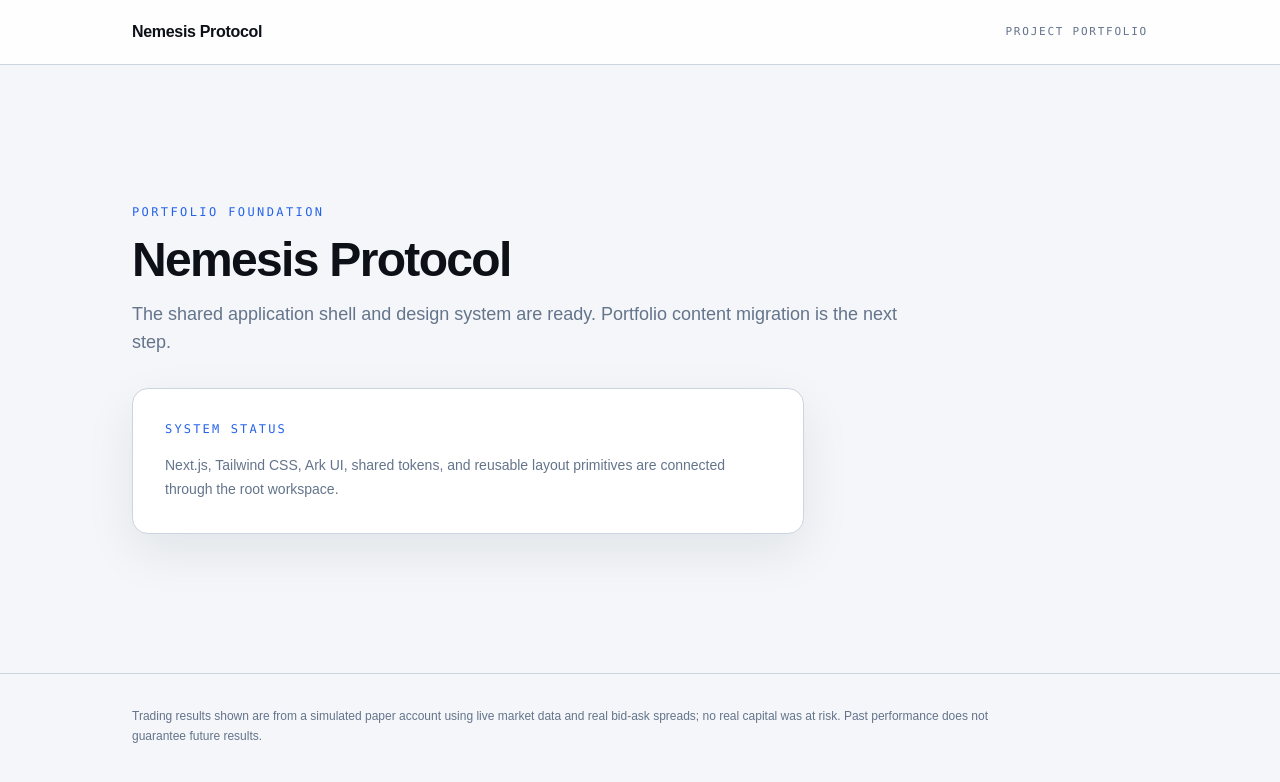
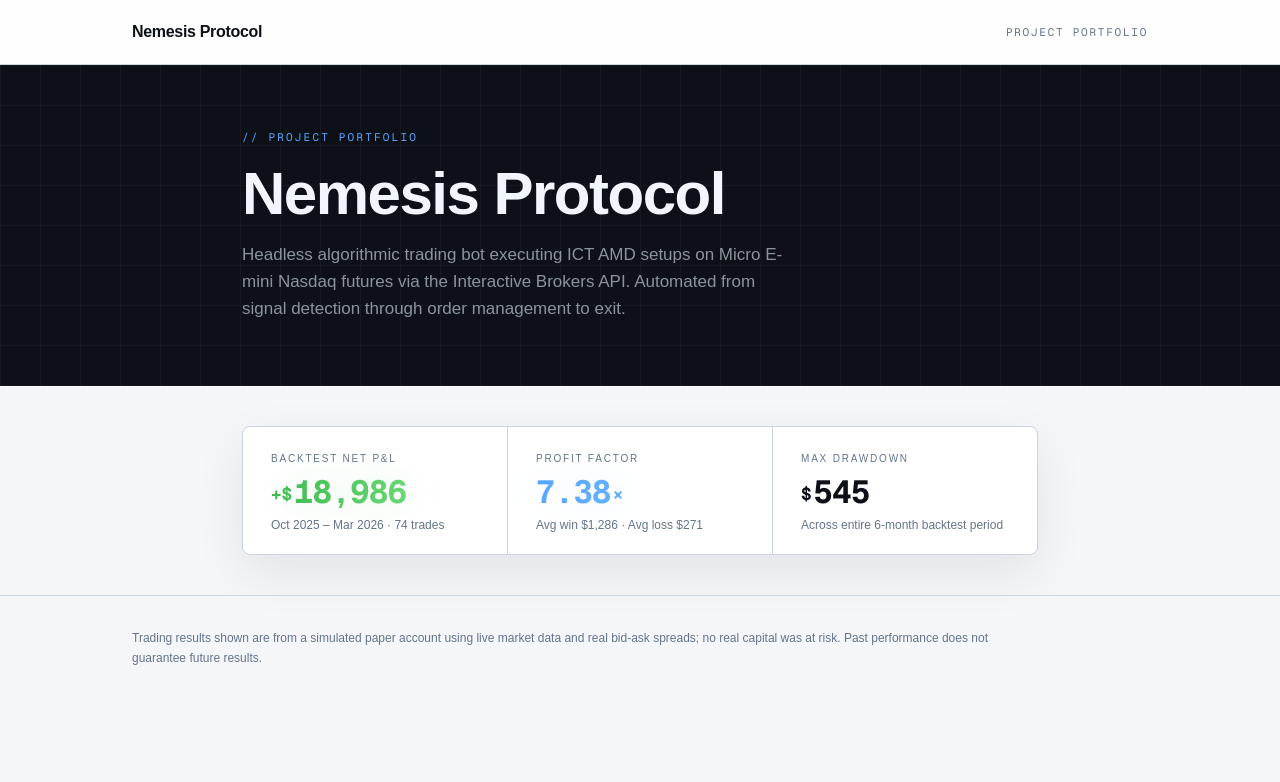
Before and after one commit to stoic474-afk/Trading-portfolio, a Next.js app in the folder apps/site/: page / in a window 1280 px wide. Shown: the top 782 px of the page. Built offline with nearby package versions, Linux system fonts and the light colour scheme.

Commit message:
metrics section

```diff
--- a/apps/site/src/app/globals.css
+++ b/apps/site/src/app/globals.css
@@ -1,4 +1,8 @@
 @import "tailwindcss";
+
+@theme inline {
+  --font-mono: var(--font-geist-mono), ui-monospace, "Cascadia Code", monospace;
+}
 
 :root {
   color-scheme: light;
--- a/apps/site/src/app/layout.tsx
+++ b/apps/site/src/app/layout.tsx
@@ -1,6 +1,12 @@
 import type { Metadata, Viewport } from "next";
+import { Geist_Mono } from "next/font/google";
 import { siteConfig } from "@/config/site";
 import "./globals.css";
+
+const geistMono = Geist_Mono({
+  subsets: ["latin"],
+  variable: "--font-geist-mono",
+});
 
 export const metadata: Metadata = {
   applicationName: siteConfig.name,
@@ -31,7 +37,7 @@
 
 export default function RootLayout({ children }: LayoutProps<"/">) {
   return (
-    <html lang="en">
+    <html className={geistMono.variable} lang="en">
       <body>{children}</body>
     </html>
   );
--- a/apps/site/src/app/page.tsx
+++ b/apps/site/src/app/page.tsx
@@ -1,27 +1,42 @@
 import { Shell } from "@/components/layout/shell";
-import { Section } from "@/components/ui/section";
-import { Stack } from "@/components/ui/stack";
-import { Surface } from "@/components/ui/surface";
+import { Hero, type HeroProps } from "@/components/sections/hero";
+import { type PerformanceMetric, PerformanceMetrics } from "@/components/sections/performance-metrics";
+import { siteConfig } from "@/config/site";
+
+const heroContent = {
+  title: siteConfig.name,
+  eyebrow: siteConfig.eyebrow,
+  description: siteConfig.description,
+} satisfies HeroProps;
+
+const performanceMetrics = [
+  {
+    label: "Backtest Net P&L",
+    prefix: "+$",
+    value: "18,986",
+    description: "Oct 2025 – Mar 2026 · 74 trades",
+    tone: "positive",
+  },
+  {
+    label: "Profit Factor",
+    value: "7.38",
+    suffix: "×",
+    description: "Avg win $1,286 · Avg loss $271",
+    tone: "accent",
+  },
+  {
+    label: "Max Drawdown",
+    prefix: "$",
+    value: "545",
+    description: "Across entire 6-month backtest period",
+  },
+] satisfies readonly PerformanceMetric[];
 
 export default function Home() {
   return (
     <Shell>
-      <Section
-        eyebrow="Portfolio foundation"
-        title="Nemesis Protocol"
-        description="The shared application shell and design system are ready. Portfolio content migration is the next step."
-        className="flex min-h-[calc(100svh-12rem)] items-center"
-      >
-        <Surface className="max-w-2xl">
-          <Stack gap="sm">
-            <p className="font-mono text-[var(--color-accent)] text-xs uppercase tracking-[0.18em]">System status</p>
-            <p className="text-[var(--color-muted)] text-sm leading-6">
-              Next.js, Tailwind CSS, Ark UI, shared tokens, and reusable layout primitives are connected through the
-              root workspace.
-            </p>
-          </Stack>
-        </Surface>
-      </Section>
+      <Hero {...heroContent} />
+      <PerformanceMetrics metrics={performanceMetrics} />
     </Shell>
   );
 }
--- /dev/null
+++ b/apps/site/src/components/sections/hero.tsx
@@ -0,0 +1,32 @@
+import type { CSSProperties } from "react";
+import { Container } from "../ui/container";
+
+export type HeroProps = {
+  readonly description: string;
+  readonly eyebrow: string;
+  readonly title: string;
+};
+
+const gridStyle = {
+  backgroundImage:
+    "linear-gradient(rgba(255, 255, 255, 0.03) 1px, transparent 1px), linear-gradient(90deg, rgba(255, 255, 255, 0.03) 1px, transparent 1px)",
+  backgroundSize: "40px 40px",
+} satisfies CSSProperties;
+
+export function Hero({ description, eyebrow, title }: HeroProps) {
+  return (
+    <header className="relative overflow-hidden bg-[#0d1117] py-11 text-[#e6edf3] sm:py-16">
+      <div aria-hidden="true" className="pointer-events-none absolute inset-0" style={gridStyle} />
+      <Container className="relative" size="narrow">
+        <p className="mb-4 font-mono text-[#58a6ff] text-[0.6875rem] uppercase tracking-[0.2em]">
+          {"// "}
+          {eyebrow}
+        </p>
+        <h1 className="mb-4 font-bold text-[#f0f6fc] text-[clamp(2.25rem,6vw,3.75rem)] leading-[1.05] tracking-[-0.025em]">
+          {title}
+        </h1>
+        <p className="max-w-[35rem] text-[#8b949e] text-[1.0625rem] leading-[1.6]">{description}</p>
+      </Container>
+    </header>
+  );
+}
--- /dev/null
+++ b/apps/site/src/components/sections/performance-metrics.tsx
@@ -0,0 +1,52 @@
+import { classNames } from "@/lib/class-names";
+import { Container } from "../ui/container";
+
+export type PerformanceMetricTone = "accent" | "default" | "positive";
+
+export type PerformanceMetric = {
+  readonly description: string;
+  readonly label: string;
+  readonly prefix?: string;
+  readonly suffix?: string;
+  readonly tone?: PerformanceMetricTone;
+  readonly value: string;
+};
+
+export type PerformanceMetricsProps = {
+  readonly metrics: readonly PerformanceMetric[];
+};
+
+const valueToneClassName: Record<PerformanceMetricTone, string> = {
+  accent:
+    "bg-[linear-gradient(90deg,#58a6ff,#79c0ff)] bg-clip-text text-transparent drop-shadow-[0_0_18px_rgba(88,166,255,0.16)]",
+  default: "text-[var(--color-foreground)]",
+  positive:
+    "bg-[linear-gradient(90deg,#3fb950,#7ee787)] bg-clip-text text-transparent drop-shadow-[0_0_18px_rgba(63,185,80,0.18)]",
+};
+
+export function PerformanceMetrics({ metrics }: PerformanceMetricsProps) {
+  return (
+    <section aria-label="Performance metrics" className="py-8 sm:py-10">
+      <Container size="narrow">
+        <dl className="grid grid-cols-1 gap-px overflow-hidden rounded-[var(--radius-sm)] border bg-[var(--color-border)] shadow-[var(--shadow-surface)] sm:grid-cols-3">
+          {metrics.map(({ description, label, prefix, suffix, tone = "default", value }) => (
+            <div className="bg-[var(--color-surface)] px-7 pt-6 pb-5" key={label}>
+              <dt className="mb-2.5 text-[0.625rem] text-[var(--color-muted)] uppercase tracking-[0.18em]">{label}</dt>
+              <dd
+                className={classNames(
+                  "font-bold font-mono text-[2rem] leading-none tracking-[-0.03125rem] [font-variant-numeric:tabular-nums]",
+                  valueToneClassName[tone],
+                )}
+              >
+                {prefix && <span className="mr-0.5 align-[0.18em] text-[0.55em] tracking-normal">{prefix}</span>}
+                <span>{value}</span>
+                {suffix && <span className="ml-0.5 align-[0.18em] text-[0.55em] tracking-normal">{suffix}</span>}
+              </dd>
+              <dd className="mt-2 text-[0.75rem] text-[var(--color-muted)]">{description}</dd>
+            </div>
+          ))}
+        </dl>
+      </Container>
+    </section>
+  );
+}
--- a/apps/site/src/components/ui/container.tsx
+++ b/apps/site/src/components/ui/container.tsx
@@ -1,7 +1,7 @@
 import { ark, type HTMLArkProps } from "@ark-ui/react/factory";
 import { classNames } from "@/lib/class-names";
 
-type ContainerSize = "content" | "wide";
+type ContainerSize = "content" | "narrow" | "wide";
 
 export type ContainerProps = HTMLArkProps<"div"> & {
   size?: ContainerSize;
@@ -9,6 +9,7 @@
 
 const containerSizeClassName: Record<ContainerSize, string> = {
   content: "max-w-[var(--page-width)]",
+  narrow: "max-w-[53.75rem]",
   wide: "max-w-[90rem]",
 };
 
--- a/apps/site/src/config/site.ts
+++ b/apps/site/src/config/site.ts
@@ -2,7 +2,7 @@
   name: "Nemesis Protocol",
   eyebrow: "Project portfolio",
   description:
-    "Algorithmic trading bot running ICT AMD setups on MNQ futures with automated signal detection, order management, and exits.",
+    "Headless algorithmic trading bot executing ICT AMD setups on Micro E-mini Nasdaq futures via the Interactive Brokers API. Automated from signal detection through order management to exit.",
   disclaimer:
     "Trading results shown are from a simulated paper account using live market data and real bid-ask spreads; no real capital was at risk. Past performance does not guarantee future results.",
 } as const;
```
